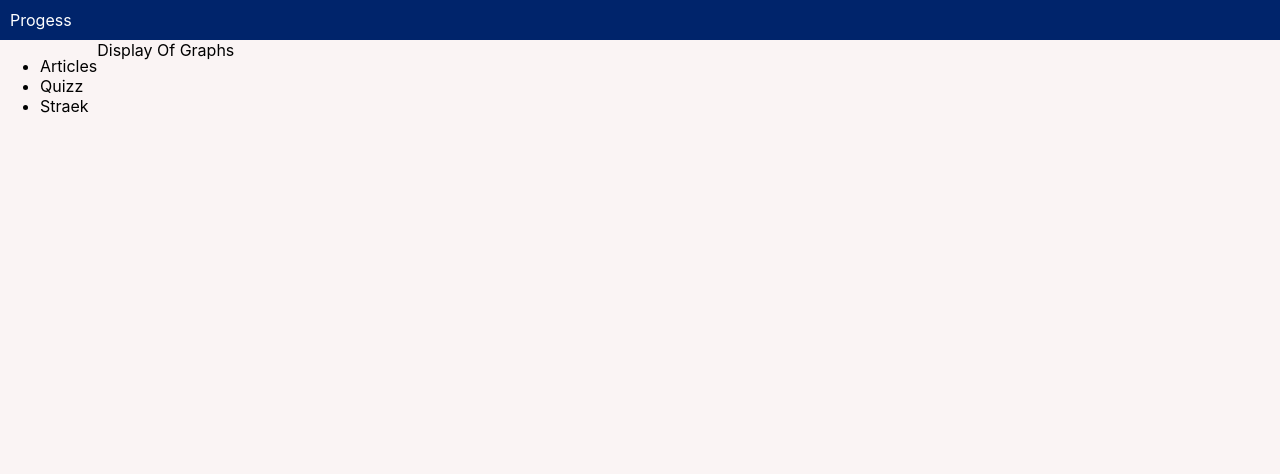
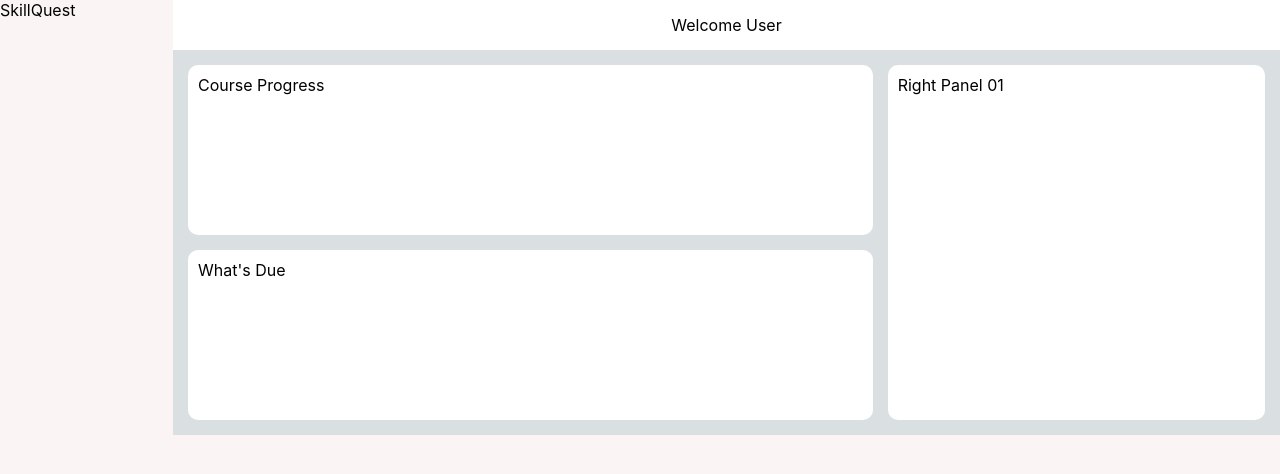
Before and after one commit to Daredevil2117/SkillQuest, a React (Create React App) app: page /jsInterviewQuestions/progress in a window 1280 px wide. Shown: the top 474 px of the page. Built offline with nearby package versions, Linux system fonts and the light colour scheme.

Commit message:
Progress bar page

```diff
--- a/src/components/progessBar.js
+++ b/src/components/progessBar.js
@@ -2,29 +2,46 @@ import React from 'react'
 
 function ProgessBar() {
   return (
-    <>
-    <div className='header-navbar'>
-        Progess
-    </div>
-    <div className='df'>
+   <div className='df'>
+     <div className='left-panel' style={{width:"200px"}}>
       <div>
-        <ul>
-          <li>
-            Articles
-          </li>
-          <li>
-            Quizz
-          </li>
-          <li>
-            Straek
-          </li>
-        </ul>
+        SkillQuest
       </div>
-      <div>
-        Display Of Graphs
+
+     </div>
+     <div className='data-panel' style={{backgroundColor:"#dadfe1", width:"100%"}}>
+      <div style={{boxShadow:"0 1px 1px rgba(0,0,0,0.12), 0 2px 2px rgba(0,0,0,0.12);", padding:"15px 0", background:"#fff", textAlign:"center"}}>
+         Welcome User
       </div>
-    </div>
-    </>
+
+      <div className='mid-section-p'>
+        <div className='df'>
+          <div style={{flex:"2"}}>
+            <div className='progress' style={{background:"white", margin:"15px", height:"150px", padding:"10px", borderRadius:"10px"}}>
+              <div>
+                Course Progress
+              </div>
+
+            </div>
+            <div className='due-progess' style={{background:"white", margin:"15px", height:"150px", padding:"10px", borderRadius:"10px"}}>
+              <div>
+                What's Due
+              </div>
+
+            </div>
+
+          </div>
+          <div className='right-panel-1' style={{flex:"1", background:"white", margin:"15px", marginLeft:"0", padding:"10px", borderRadius:"10px"}}>
+            Right Panel 01
+
+          </div>
+
+        </div>
+
+      </div>
+
+     </div>
+   </div>
 
   )
 }
```
